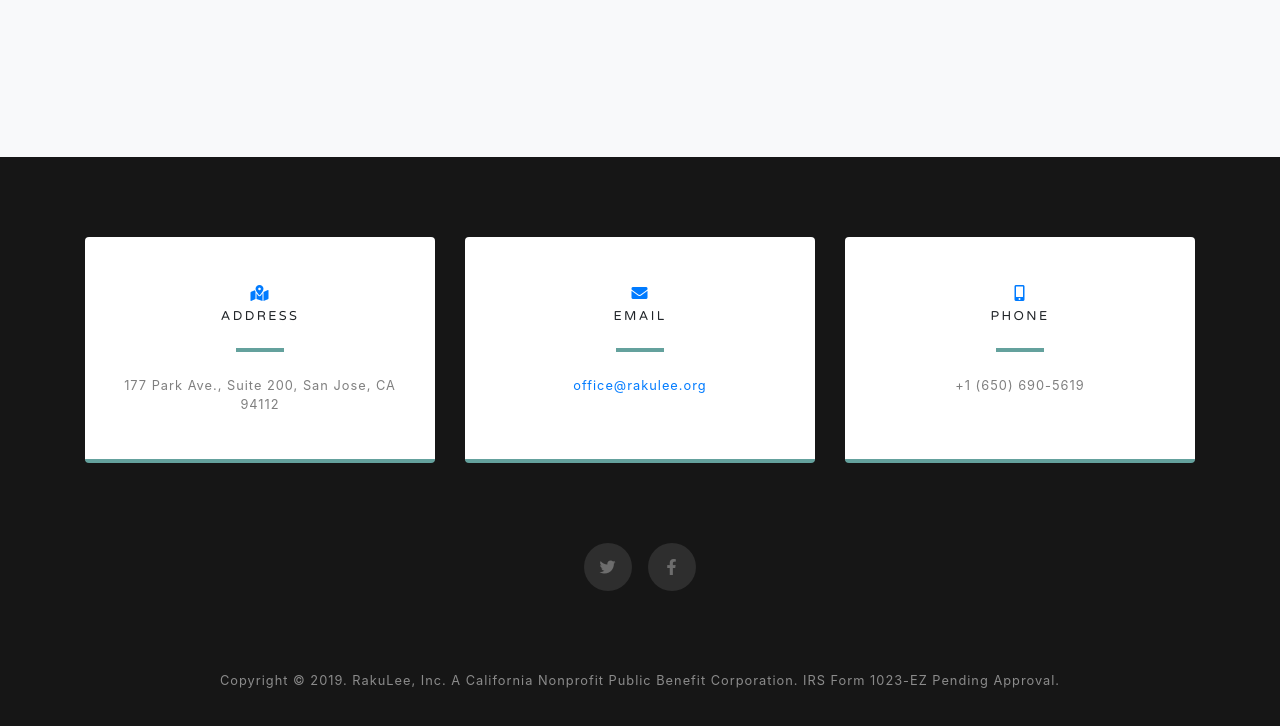
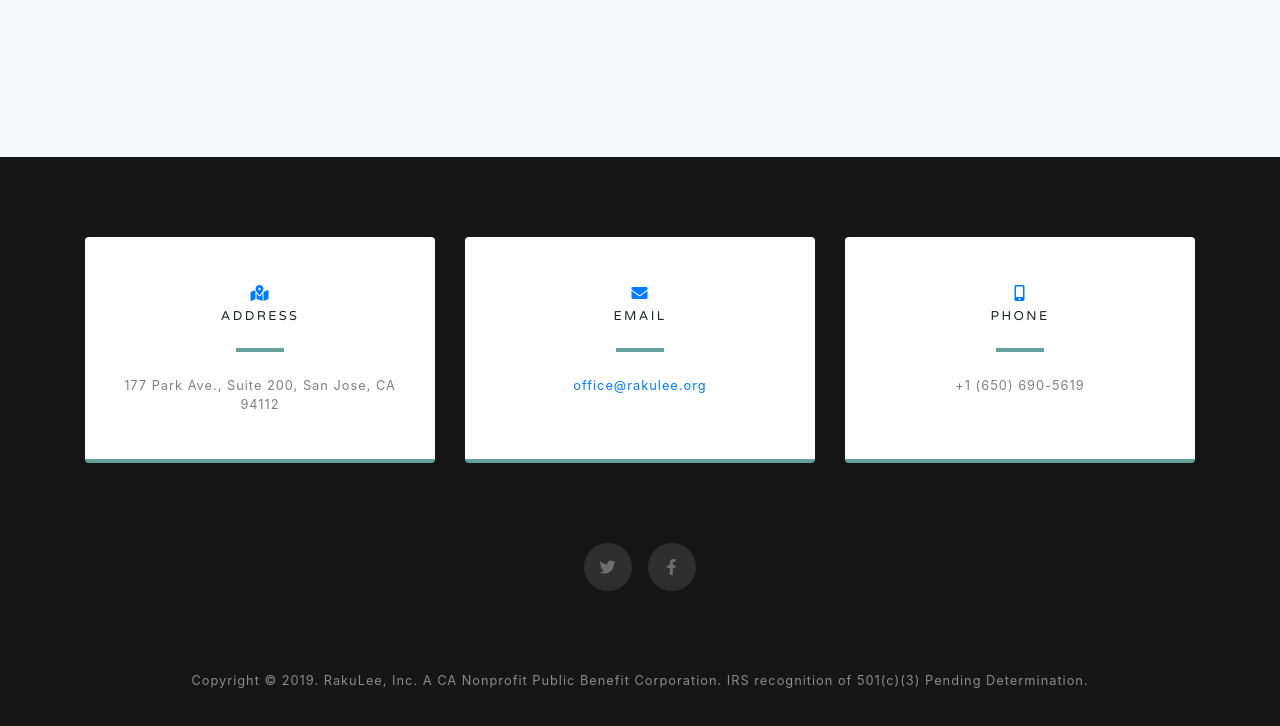
Before and after one commit to rakulee/rakulee-webpage, a website with bundled scripts: page index.html in a window 1280 px wide. Shown: the part 3083-3809 px from the top of the page. Built offline with nearby package versions, Linux system fonts and the light colour scheme.

Commit message:
chaged some things 11

```diff
--- a/index.html
+++ b/index.html
@@ -217,7 +217,7 @@
   <!-- Footer -->
   <footer class="bg-black small text-center text-white-50">
     <div class="container">
-      Copyright &copy; 2019. RakuLee, Inc. A California Nonprofit Public Benefit Corporation. IRS Form 1023-EZ Pending Approval.
+      Copyright &copy; 2019. RakuLee, Inc. A CA Nonprofit Public Benefit Corporation. IRS recognition of 501(c)(3) Pending Determination.
     </div>
   </footer>
 
```
